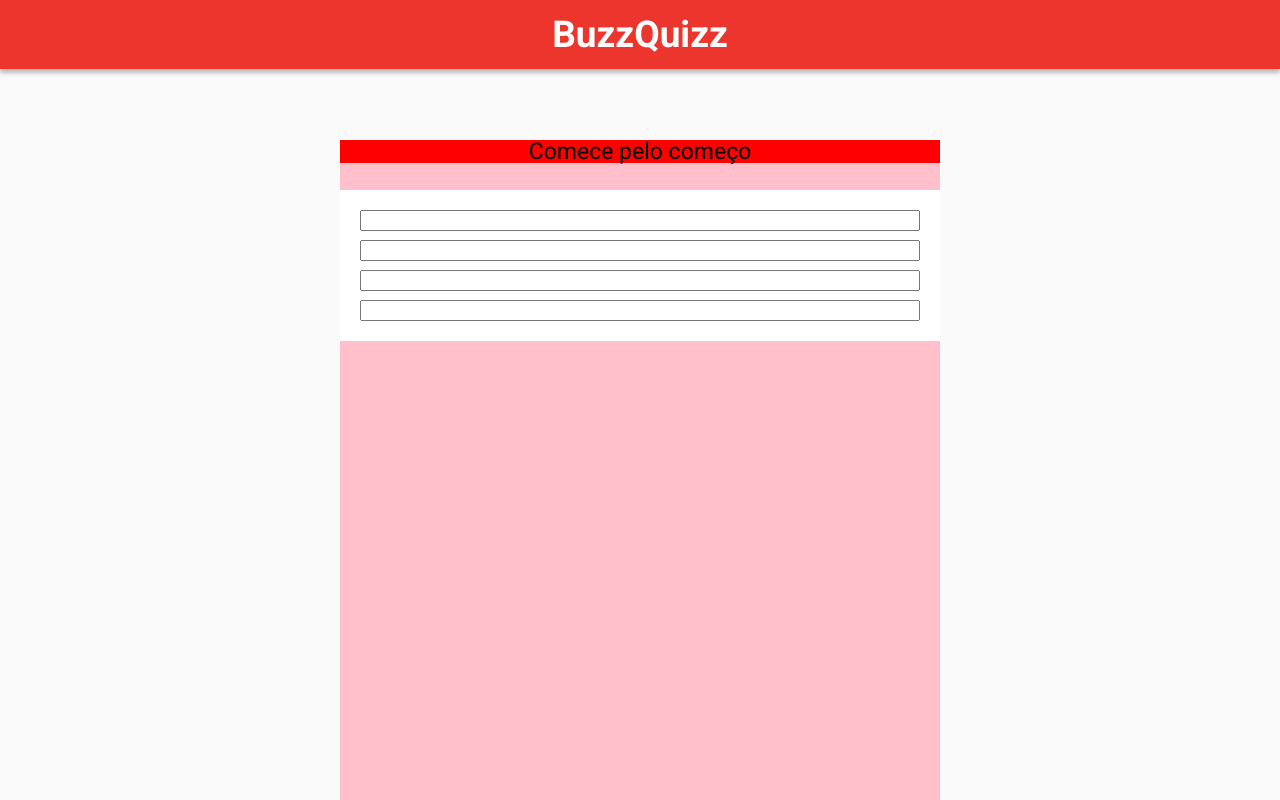
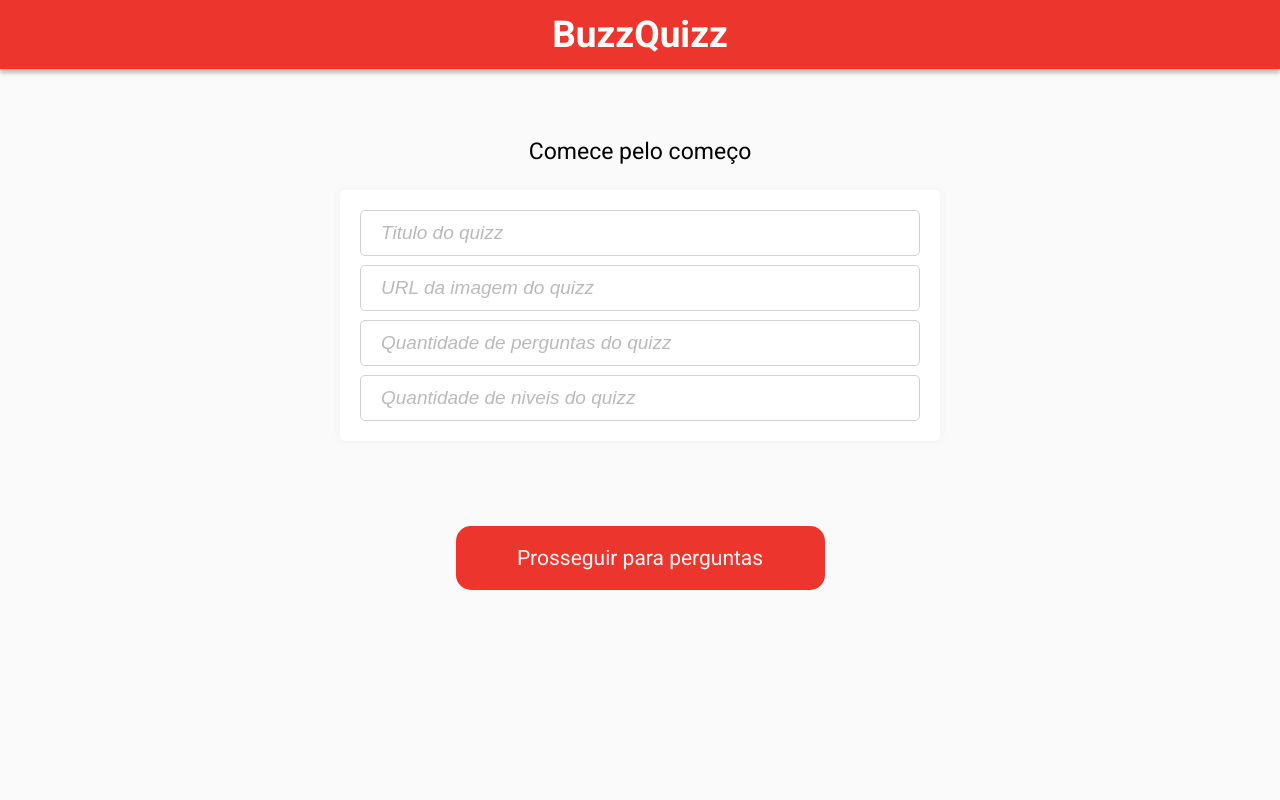
Before and after one commit to gabriel-lutz/BuzzQuizz, a plain HTML site: page index.html in a window 1280 px wide. Shown: the top 800 px of the page. Drawn offline with Linux system fonts and the light colour scheme.

Commit message:
Layout da primeira tela de criação de quizz finalizada

```diff
--- a/css/estilos.css
+++ b/css/estilos.css
@@ -60,8 +60,9 @@ header {
 .infoBasicaDoQuizz {
   margin: 0 auto;
   max-width: 600px;
-  height: 1000px;
-  background-color: pink;
+  display: flex;
+  flex-direction: column;
+  align-items: center;
 }
 .orientacoesDePreenchimento {
   font-size: 23px;
@@ -70,15 +71,39 @@ header {
   margin-bottom: 27px;
   text-align: center;
   width: 100%;
-  background-color: red;
 }
 .conteudoParaPreencher {
   background-color: white;
   width: 100%;
+  margin-bottom: 85px;
   padding: 20px;
   display: flex;
   flex-direction: column;
   gap: 9px;
+  box-shadow: 0px 0px 10px rgba(0, 0, 0, 0.05);
+  border-radius: 5px;
+}
+.caixasDeInput {
+  height: 46px;
+  border-radius: 5px;
+  font-size: 19px;
+  border: 1px solid #d1d1d1;
+  padding-left: 20px;
+}
+.conteudoParaPreencher ::placeholder {
+  color: #bababa;
+  font-style: italic;
+}
+.botaoParaProsseguir {
+  border-radius: 15px;
+  background-color: #ec362d;
+  color: #fff5f4;
+  font-size: 21px;
+  display: flex;
+  align-items: center;
+  justify-content: center;
+  width: 369px;
+  height: 64px;
 }
 .perguntasDoQuizz {
   width: 200px;
--- a/index.html
+++ b/index.html
@@ -27,12 +27,12 @@
     <div class="infoBasicaDoQuizz">
       <div class="orientacoesDePreenchimento">Comece pelo começo</div>
       <div class="conteudoParaPreencher">
-        <input class="inputTituloDoQuizz"></input>
-        <input class="inputEnderecoDaImagem"></input>
-        <input class="inputQuantidadeDePerguntas"></input>
-        <input class="inputQuantidadeDeNiveis"></input>
+        <input class="inputTituloDoQuizz caixasDeInput" placeholder="Titulo do quizz"></input>
+        <input class="inputEnderecoDaImagem caixasDeInput" placeholder="URL da imagem do quizz"></input>
+        <input class="inputQuantidadeDePerguntas caixasDeInput" placeholder="Quantidade de perguntas do quizz"></input>
+        <input class="inputQuantidadeDeNiveis caixasDeInput" placeholder="Quantidade de niveis do quizz"></input>
       </div>
-      <div class="botaoParaProsseguir"></div>
+      <div class="botaoParaProsseguir">Prosseguir para perguntas</div>
     </div>
     <div class="perguntasDoQuizz esconde">
       <div class="orientacoesDePreenchimento"></div>
```
